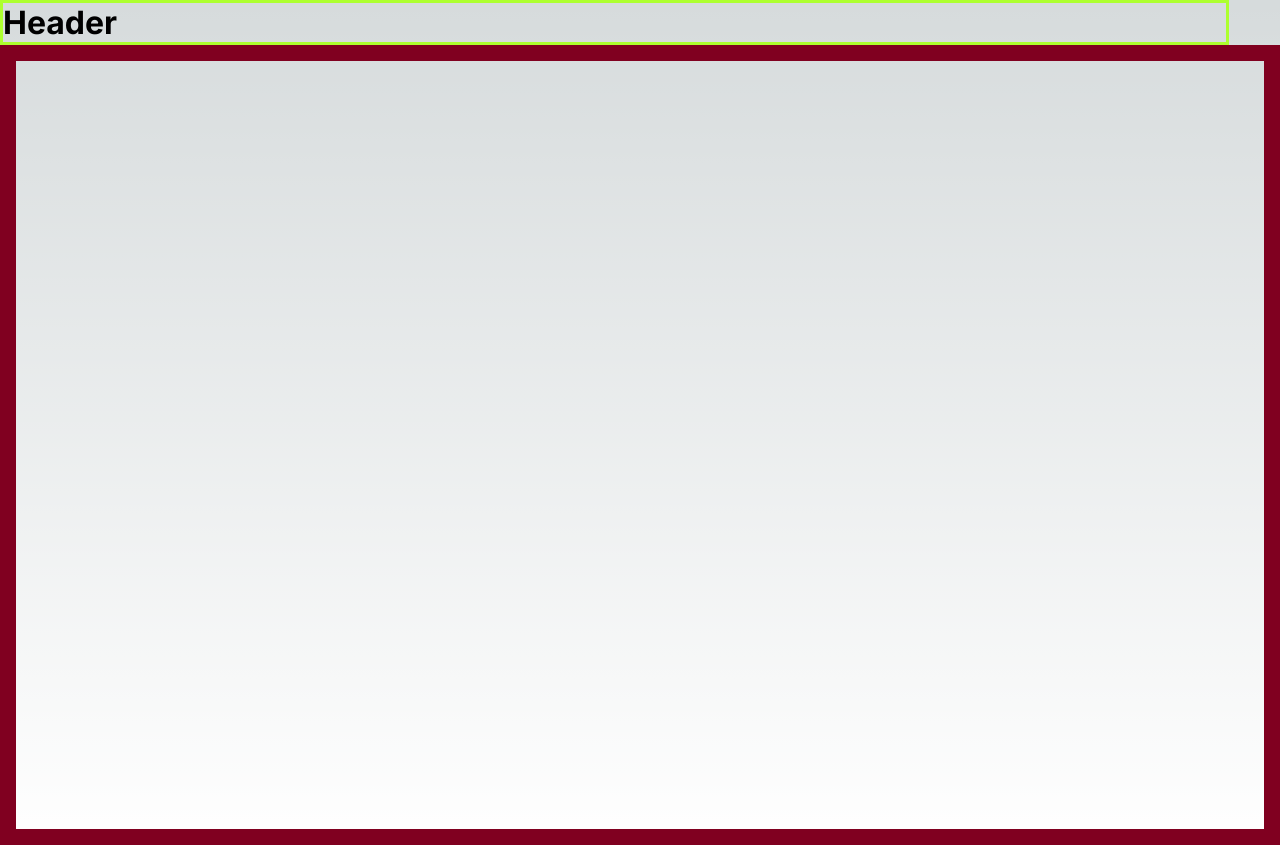
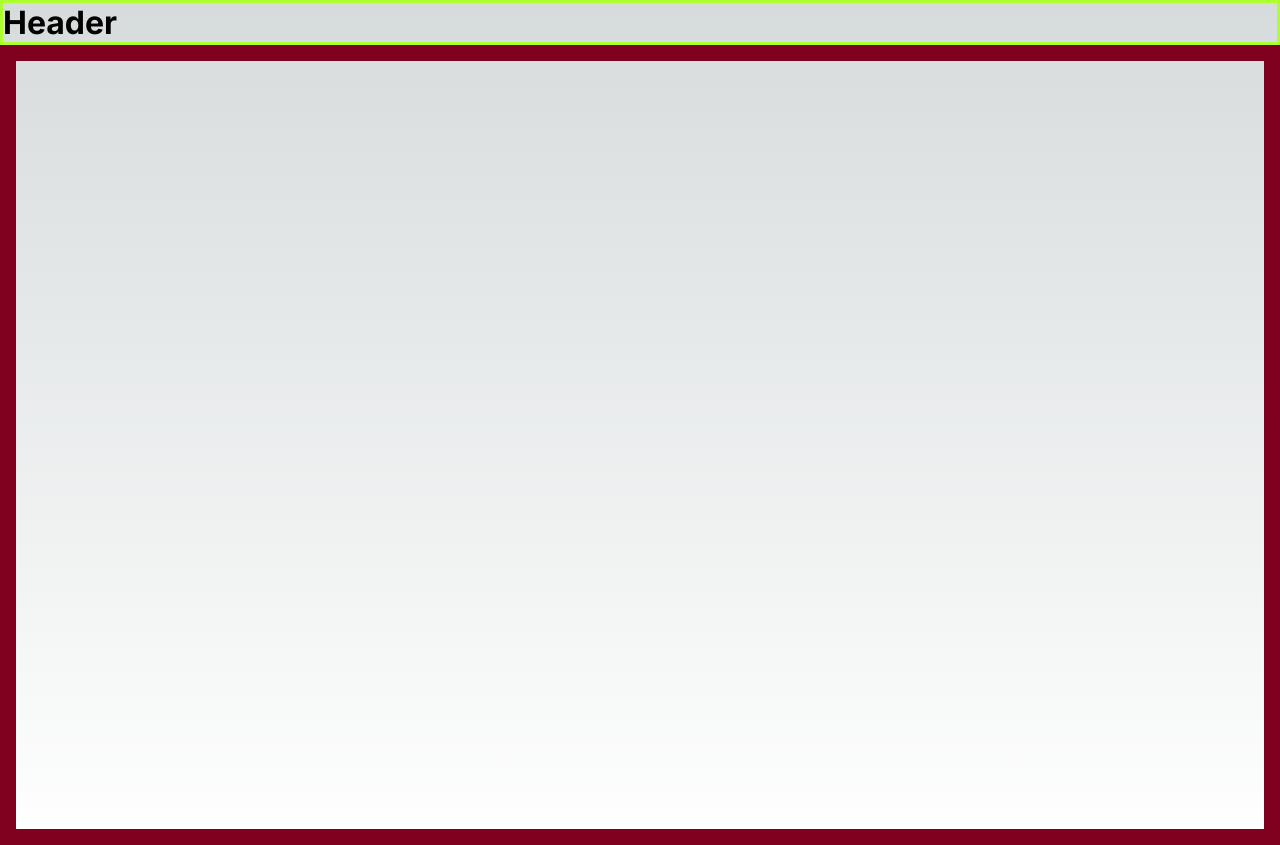
Before and after one commit to Job85/inventory-client, a Next.js app: page / in a window 1280 px wide. Built offline with nearby package versions, Linux system fonts and the light colour scheme.

Commit message:
changed header1 width 96vw => 100vw

```diff
--- a/src/app/components/header/styles.module.css
+++ b/src/app/components/header/styles.module.css
@@ -1,4 +1,4 @@
 .header1 {
     border: 3px solid greenyellow;
-    width: 96vw;
+    width: 100vw;
 }
```
